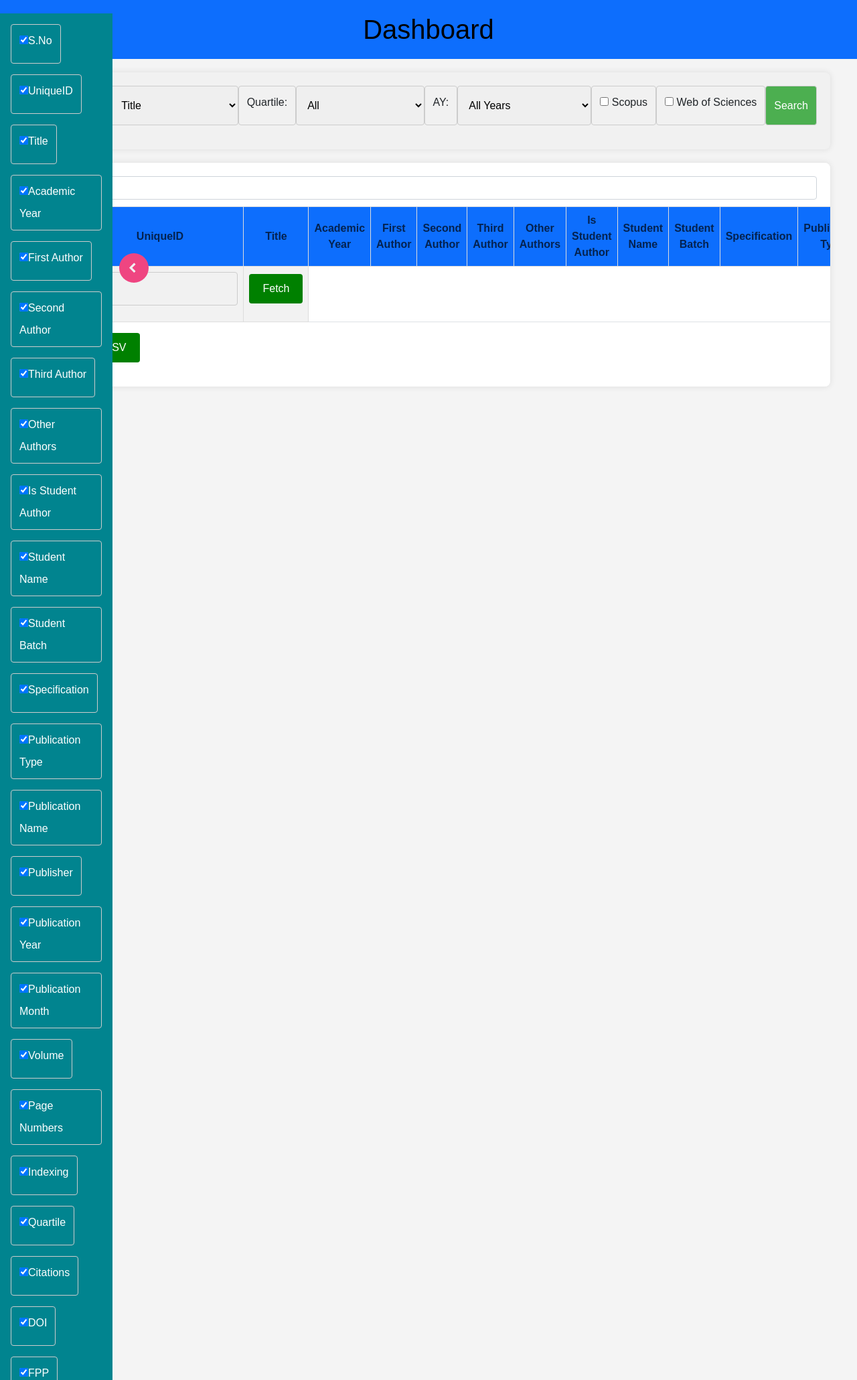
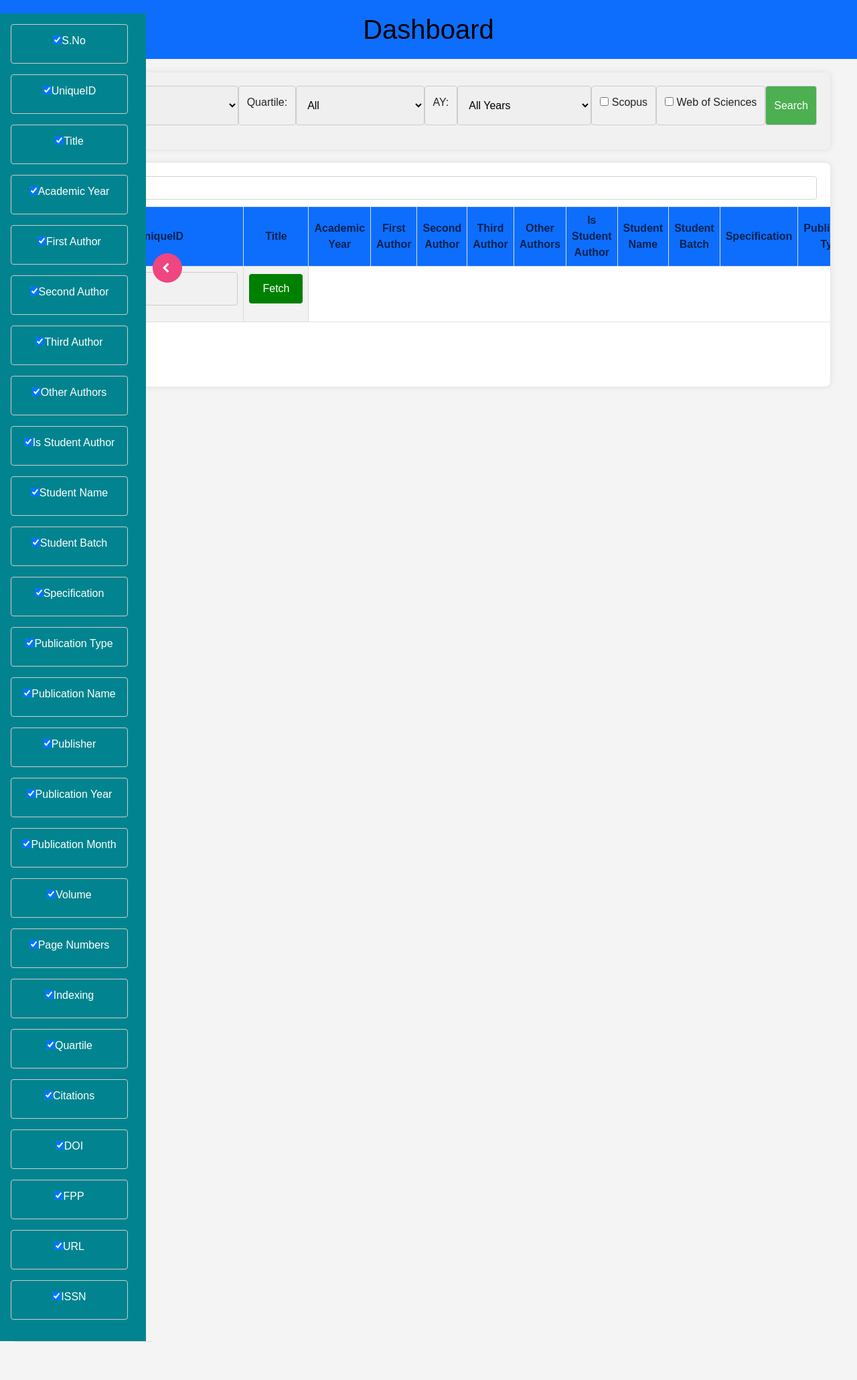
Before and after one commit to praneshkumar-12/researchdata, a Django app: template rpa/templates/layout.html in a window 1280 px wide. Shown: the top 2060 px of the page at 67% size. After the commit the page ends 2003 px from the top, so only its background shows below. Run offline with Django 4.2, Linux system fonts and the light colour scheme; the template is opened without the code that fills it, so the values that code supplies are empty; some libraries are stand-ins or nearby versions.

Commit message:
beautified sidebar

```diff
--- a/rpa/templates/layout.html
+++ b/rpa/templates/layout.html
@@ -9,12 +9,14 @@
     <link rel="stylesheet" href="{% static 'css/layout.css' %}">
     <link rel="stylesheet" type="text/css" href="{% static 'fonts/font-awesome-4.7.0/css/font-awesome.min.css' %}">
     <style>
-        /* Add your CSS styles here if needed */
+
 .hidden {
     display: none;
 }
 
 /* Adding new css for sidebar and others */
+
+        /* Add your CSS styles here if needed */
         body {
     margin: 0;
     font-family: Arial, sans-serif;
@@ -52,7 +54,7 @@
 }
 .sidepanel {
     height: 100%;
-            width: 200px;
+    width: 250px;
     position:absolute;
     z-index: 1; /* Make sure it's above other elements */
     top: 0;
@@ -60,6 +62,7 @@
     padding-top: 20px;
     color: white;
     transition: 0.02s;
+    text-align: center;
 }
 .sidepanel:before {
     content:'';
@@ -115,7 +118,10 @@
     display:none;
 }
 
-        /* Changes ends here */
+.filterlabel {
+    display: block;
+    width: 175px;
+}
 
     </style>
 </head>
@@ -603,7 +609,6 @@ function submitData() {
 
 
 
-
 $(document).ready(function() {
         // Function to dynamically populate the column names in the sidebar
         function populateColumns() {
@@ -621,7 +626,7 @@ $(document).ready(function() {
             columnList.empty();
 
             columns.forEach(function(column, index) {
-            var checkbox = $('<label><input type="checkbox" name="columns" value="' + (index + 1) + '" checked>' + column + '</label>');
+                var checkbox = $('<label class="filterlabel"><input type="checkbox" name="columns" value="' + (index + 1) + '" checked>' + column + '</label>');
                 columnList.append(checkbox);
             });
         }
@@ -668,6 +673,7 @@ $('.circle').click(function() {
       });
     });
 
+
 </script>
 
 </html>
```
Lines whose indentation alone changed are shown as unchanged.
